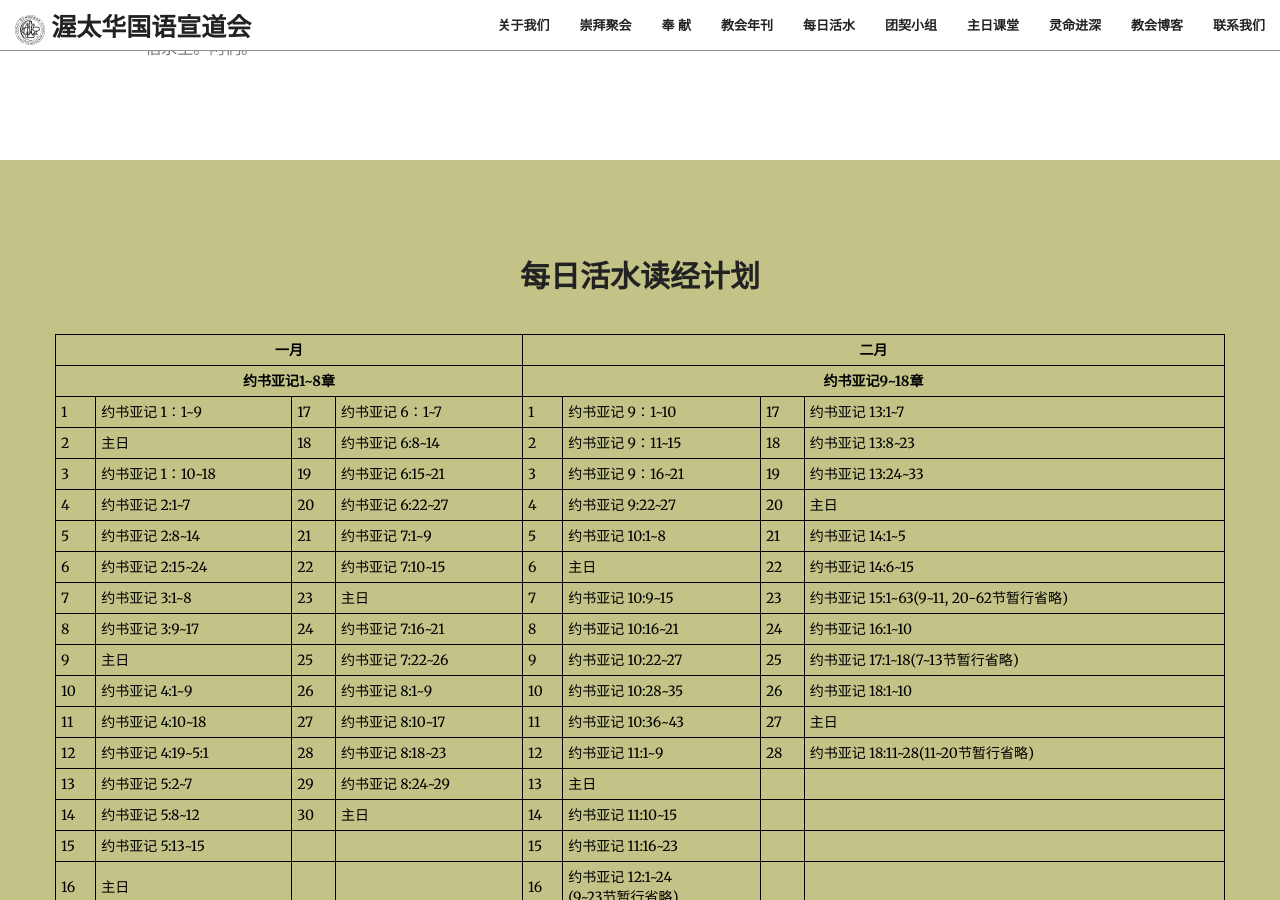
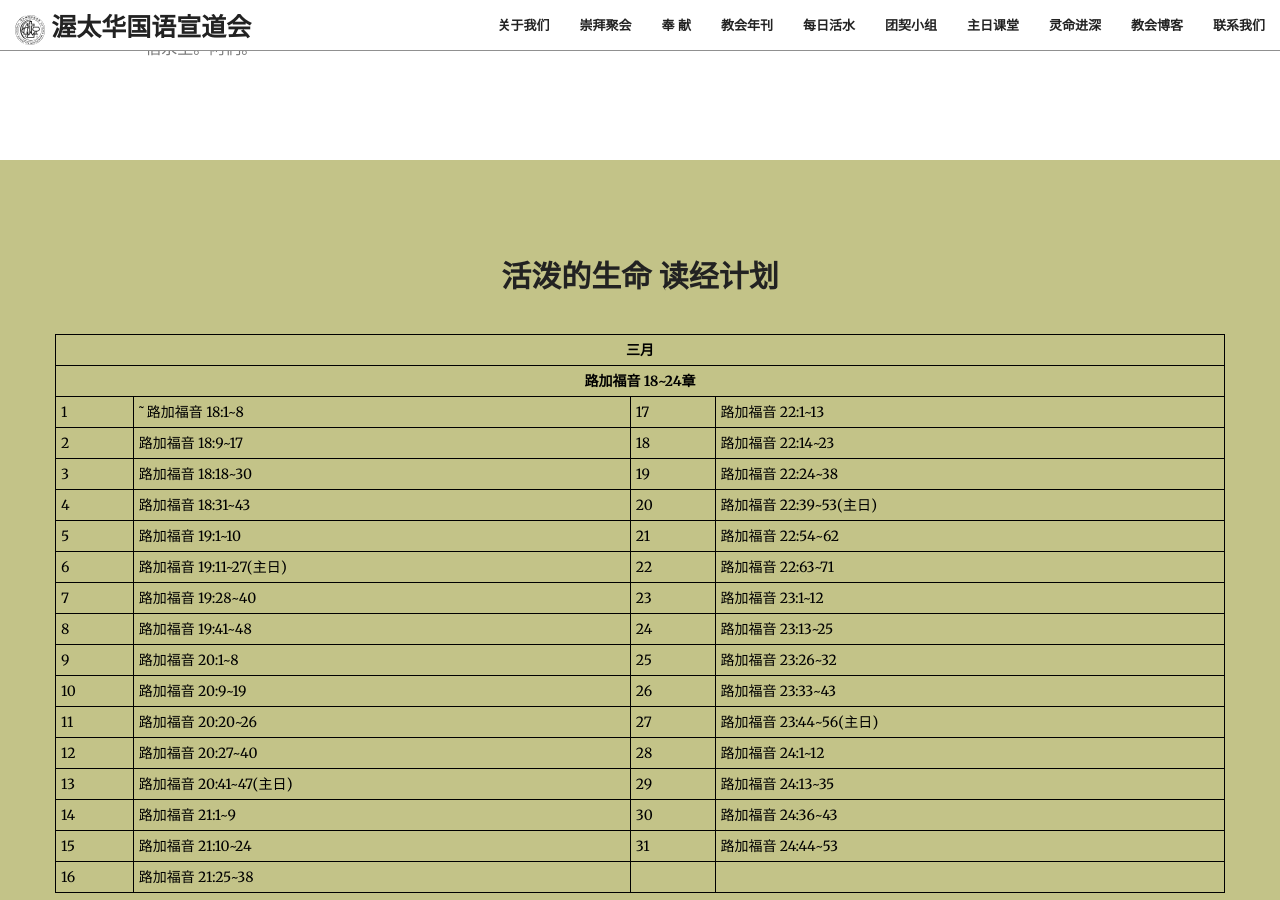
Before and after one commit to JonasYow/ottawaomac, a Jekyll site: the page built from index.html, in a window 1280 px wide and 900 px high, scrolled down 2687 px. Built offline with Jekyll 4.4.1, drawn with Linux system fonts in a browser that asks for light colours; some web fonts are replaced.

Commit message:
Update content for Mar2022

```diff
--- a/_includes/dailylivingwater.html
+++ b/_includes/dailylivingwater.html
@@ -2,194 +2,128 @@
     <div class="container">
         <div class="row">
             <div class="col-lg-12 text-center">
-                <h2 class="section-heading text-primary"><strong>每日活水读经计划</strong></h2>
+                <h2 class="section-heading text-primary"><strong>活泼的生命 读经计划</strong></h2>
                 <!--<hr class="primary">-->
 		        <hr style="border-top: 1px solid rgb(195, 195, 136)">
             </div>
             <table style="width:100%">
             <tr>
-                <th colspan="4" class="text-center">一月</th>
-                <th colspan="4" class="text-center">二月</th>
+                <th colspan="4" class="text-center">三月</th>
             </tr>
             <tr>
-                <th colspan="4" class="text-center">约书亚记1~8章</th>
-                <th colspan="4" class="text-center">约书亚记9~18章</th>
+                <th colspan="4" class="text-center">路加福音 18~24章</th>
             </tr>
 
             <tr>
                 <td>1</td>
-                <td>约书亚记 1：1~9</td>
+                <td>˜路加福音 18:1~8</td>
                 <td>17</td>
-                <td>约书亚记 6：1~7</td>
-                <td>1</td>
-                <td>约书亚记 9：1~10</td>
-                <td>17</td>
-                <td>约书亚记 13:1~7</td>
+                <td>路加福音 22:1~13</td>
             </tr>
 
             <tr>
                 <td>2</td>
-                <td>主日</td>
+                <td>路加福音 18:9~17</td>
                 <td>18</td>
-                <td>约书亚记 6:8~14</td>
-                <td>2</td>
-                <td>约书亚记 9：11~15</td>
-                <td>18</td>
-                <td>约书亚记 13:8~23</td>
+                <td>路加福音 22:14~23</td>
             </tr>
 
             <tr>
                 <td>3</td>
-                <td>约书亚记 1：10~18</td>
+                <td>路加福音 18:18~30</td>
                 <td>19</td>
-                <td>约书亚记 6:15~21</td>
-                <td>3</td>
-                <td>约书亚记 9：16~21</td>
-                <td>19</td>
-                <td>约书亚记 13:24~33</td>
+                <td>路加福音 22:24~38</td>
             </tr>
 
             <tr>
                 <td>4</td>
-                <td>约书亚记 2:1~7</td>
+                <td>路加福音 18:31~43</td>
                 <td>20</td>
-                <td>约书亚记 6:22~27</td>
-                <td>4</td>
-                <td>约书亚记 9:22~27</td>
-                <td>20</td>
-                <td>主日</td>
+                <td>路加福音 22:39~53(主日)</td>
             </tr>
 
             <tr>
                 <td>5</td>
-                <td>约书亚记 2:8~14</td>
+                <td>路加福音 19:1~10</td>
                 <td>21</td>
-                <td>约书亚记 7:1~9</td>
-                <td>5</td>
-                <td>约书亚记 10:1~8</td>
-                <td>21</td>
-                <td>约书亚记 14:1~5</td>
+                <td>路加福音 22:54~62</td>
             </tr>
 
             <tr>
                 <td>6</td>
-                <td>约书亚记 2:15~24</td>
+                <td>路加福音 19:11~27(主日)</td>
                 <td>22</td>
-                <td>约书亚记 7:10~15</td>
-                <td>6</td>
-                <td>主日</td>
-                <td>22</td>
-                <td>约书亚记 14:6~15</td>
+                <td>路加福音 22:63~71</td>
             </tr>
 
             <tr>
                 <td>7</td>
-                <td>约书亚记 3:1~8</td>
+                <td>路加福音 19:28~40</td>
                 <td>23</td>
-                <td>主日</td>
-                <td>7</td>
-                <td>约书亚记 10:9~15</td>
-                <td>23</td>
-                <td>约书亚记 15:1~63(9~11, 20-62节暂行省略)</td>
+                <td>路加福音 23:1~12</td>
             </tr>
 
             <tr>
                 <td>8</td>
-                <td>约书亚记 3:9~17</td>
+                <td>路加福音 19:41~48</td>
                 <td>24</td>
-                <td>约书亚记 7:16~21</td>
-                <td>8</td>
-                <td>约书亚记 10:16~21</td>
-                <td>24</td>
-                <td>约书亚记 16:1~10</td>
+                <td>路加福音 23:13~25</td>
             </tr>
 
             <tr>
                 <td>9</td>
-                <td>主日</td>
+                <td>路加福音 20:1~8</td>
                 <td>25</td>
-                <td>约书亚记 7:22~26</td>
-                <td>9</td>
-                <td>约书亚记 10:22~27</td>
-                <td>25</td>
-                <td>约书亚记 17:1~18(7~13节暂行省略)</td>
+                <td>路加福音 23:26~32</td>
             </tr>
 
             <tr>
                 <td>10</td>
-                <td>约书亚记 4:1~9</td>
+                <td>路加福音 20:9~19</td>
                 <td>26</td>
-                <td>约书亚记 8:1~9</td>
-                <td>10</td>
-                <td>约书亚记 10:28~35</td>
-                <td>26</td>
-                <td>约书亚记 18:1~10</td>
+                <td>路加福音 23:33~43</td>
             </tr>
 
             <tr>
                 <td>11</td>
-                <td>约书亚记 4:10~18</td>
+                <td>路加福音 20:20~26</td>
                 <td>27</td>
-                <td>约书亚记 8:10~17</td>
-                <td>11</td>
-                <td>约书亚记 10:36~43</td>
-                <td>27</td>
-                <td>主日</td>
+                <td>路加福音 23:44~56(主日)</td>
             </tr>
 
             <tr>
                 <td>12</td>
-                <td>约书亚记 4:19~5:1</td>
+                <td>路加福音 20:27~40</td>
                 <td>28</td>
-                <td>约书亚记 8:18~23</td>
-                <td>12</td>
-                <td>约书亚记 11:1~9</td>
-                <td>28</td>
-                <td>约书亚记 18:11~28(11~20节暂行省略)</td>
+                <td>路加福音 24:1~12</td>
             </tr>
 
             <tr>
                 <td>13</td>
-                <td>约书亚记 5:2~7</td>
+                <td>路加福音 20:41~47(主日)</td>
                 <td>29</td>
-                <td>约书亚记 8:24~29</td>
-                <td>13</td>
-                <td>主日</td>
-                <td></td>
-                <td></td>
+                <td>路加福音 24:13~35</td>
             </tr>
 
             <tr>
                 <td>14</td>
-                <td>约书亚记 5:8~12</td>
+                <td>路加福音 21:1~9</td>
                 <td>30</td>
-                <td>主日</td>
-                <td>14</td>
-                <td>约书亚记 11:10~15</td>
-                <td></td>
-                <td></td>
+                <td>路加福音 24:36~43</td>
             </tr>
 
             <tr>
                 <td>15</td>
-                <td>约书亚记 5:13~15</td>
-                <td></td>
-                <td></td>
-                <td>15</td>
-                <td>约书亚记 11:16~23</td>
-                <td></td>
-                <td></td>
+                <td>路加福音 21:10~24</td>
+                <td>31</td>
+                <td>路加福音 24:44~53</td>
             </tr>
 
             <tr>
                 <td>16</td>
-                <td>主日</td>
-                <td> </td>
-                <td> </td>
-                <td>16</td>
-                <td>约书亚记 12:1~24<br>(9~23节暂行省略)</td>
-                <td> </td>
-                <td> </td>
+                <td>路加福音 21:25~38</td>
+                <td></td>
+                <td></td>
             </tr>
             </table>
         </div>
```
